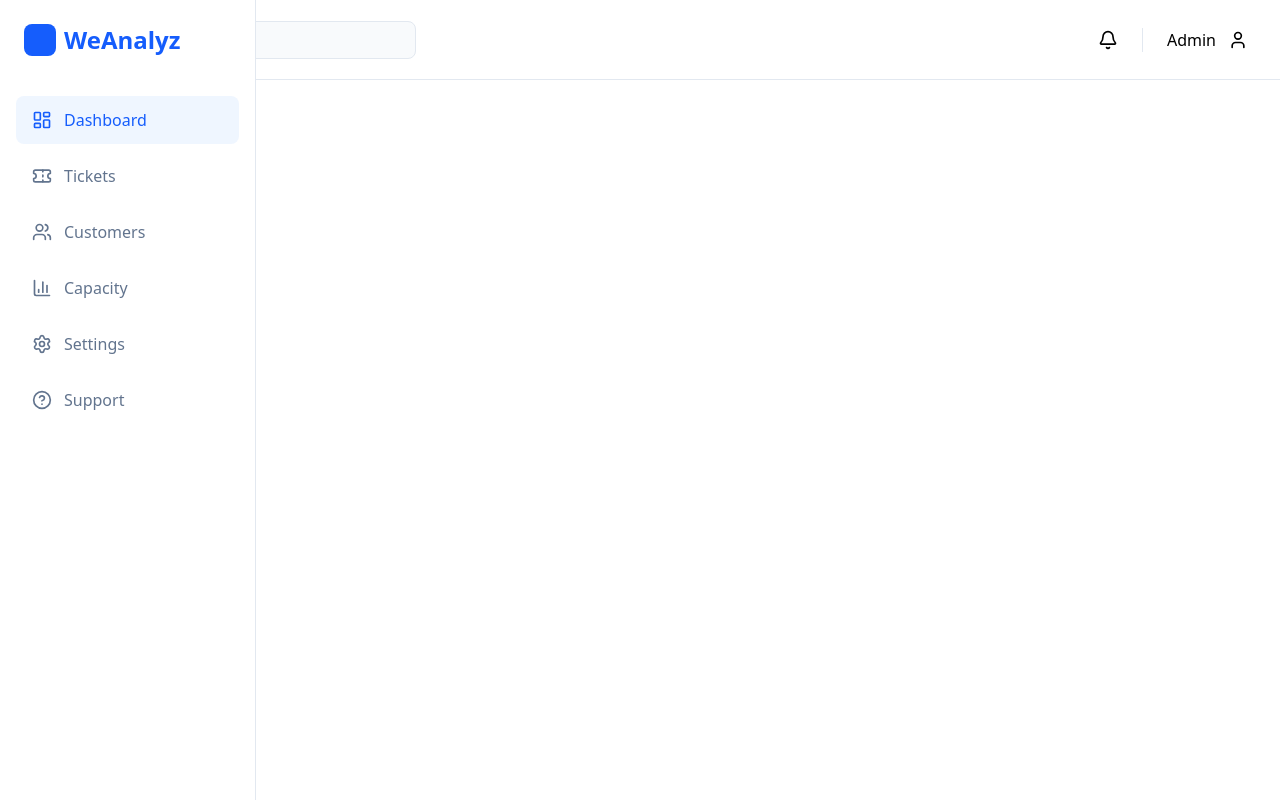
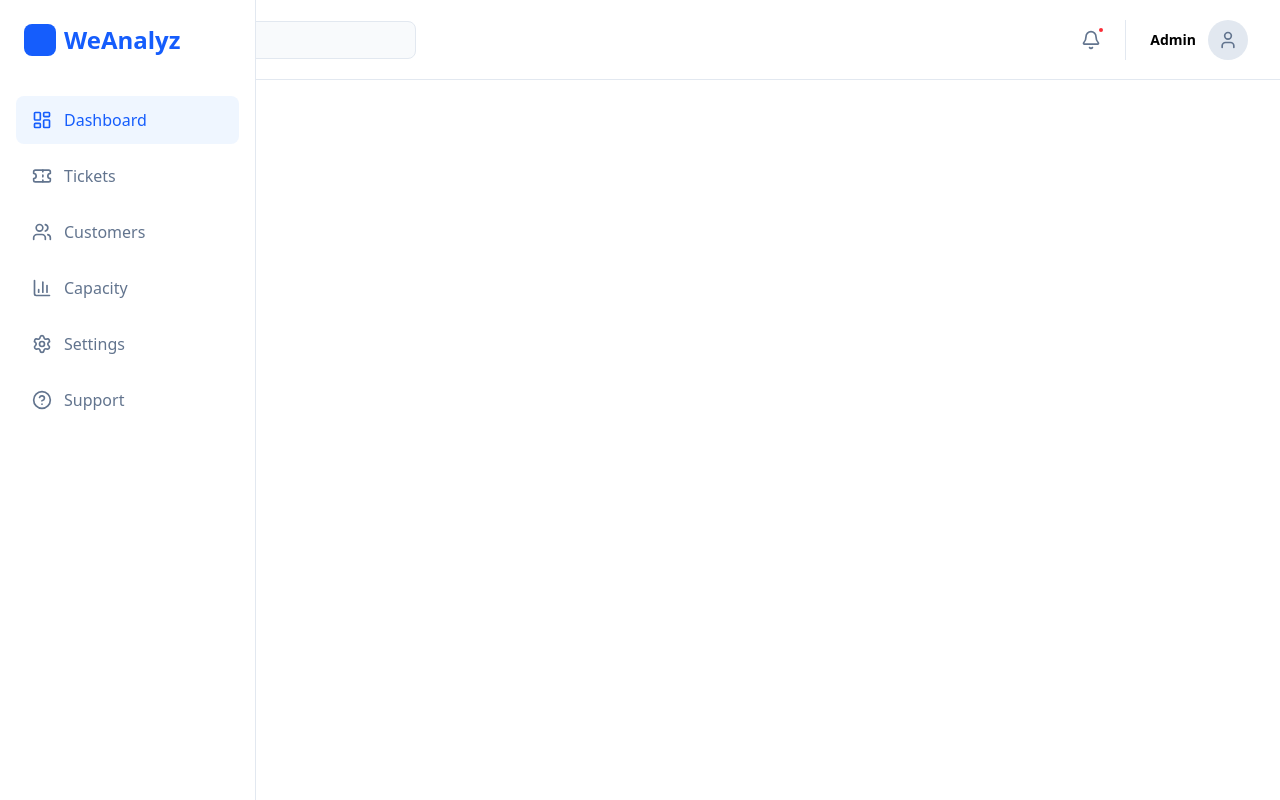
Before and after one commit to Coderofcoders70/WeAnalyze-Assessment, a React (Vite) app: page / in a window 1280 px wide. Built offline with nearby package versions, Linux system fonts and the light colour scheme.

Commit message:
Created Header component

```diff
--- a/src/App.jsx
+++ b/src/App.jsx
@@ -1,36 +1,5 @@
+import Header from "./components/Header";
 import Sidebar from "./components/Sidebar";
-import { Search, Bell, User } from 'lucide-react';
-
-function Header() {
-  return (
-    <header className="h-20 bg-white border-b border-slate-200 flex items-center justify-between px-8">
-      <div className="relative w-96">
-        <span className="absolute inset-y-0 left-0 pl-3 flex items-center text-slate-400">
-          <Search size={18} />
-        </span>
-        <input
-          type="text"
-          placeholder="Search tickets..."
-          className="block w-full pl-10 pr-3 py-2 border border-slate-200 rounded-lg bg-slate-50 focus:outline-none focus:ring-2 focus:ring-blue-500 text-sm"
-        />
-      </div>
-
-      <div className="flex items-center gap-6">
-        <button>
-          <Bell size={20} />
-        </button>
-        <div className="flex items-center gap-3 pl-6 border-l border-slate-200">
-          <div>
-            <p>Admin</p>
-          </div>
-          <div>
-            <User size={20} />
-          </div>
-        </div>
-      </div>
-    </header>
-  )
-}
 
 function App() {
 
--- /dev/null
+++ b/src/components/Header.jsx
@@ -0,0 +1,35 @@
+import { Search, Bell, User } from 'lucide-react';
+
+const Header = () => {
+  return (
+    <header className="h-20 bg-white border-b border-slate-200 flex items-center justify-between px-8">
+      <div className="relative w-96">
+        <span className="absolute inset-y-0 left-0 pl-3 flex items-center text-slate-400">
+          <Search size={18} />
+        </span>
+        <input
+          type="text"
+          placeholder="Search tickets..."
+          className="block w-full pl-10 pr-3 py-2 border border-slate-200 rounded-lg bg-slate-50 focus:outline-none focus:ring-2 focus:ring-blue-500 text-sm"
+        />
+      </div>
+
+      <div className="flex items-center gap-6">
+        <button className="relative text-slate-500 hover:text-blue-600">
+          <Bell size={20} />
+          <span className="absolute -top-1 -right-1 w-2 h-2 bg-red-500 rounded-full border-2 border-white"></span>
+        </button>
+        <div className="flex items-center gap-3 pl-6 border-l border-slate-200">
+          <div className="text-right">
+            <p className="text-sm font-semibold">Admin</p>
+          </div>
+          <div className="w-10 h-10 bg-slate-200 rounded-full flex items-center justify-center">
+            <User size={20} className="text-slate-500" />
+          </div>
+        </div>
+      </div>
+    </header>
+  );
+};
+
+export default Header;
```
